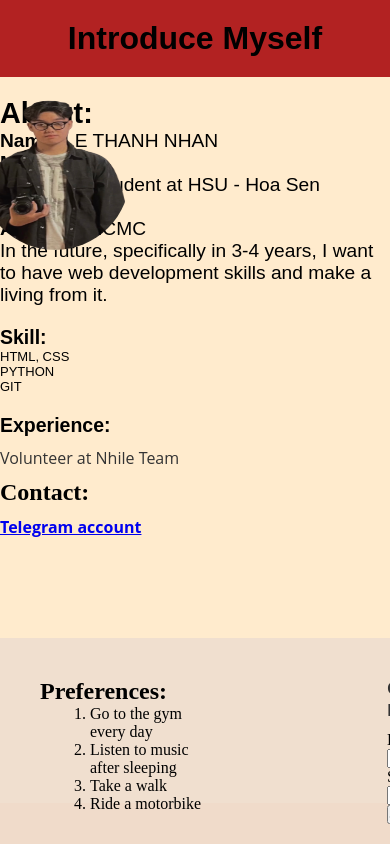
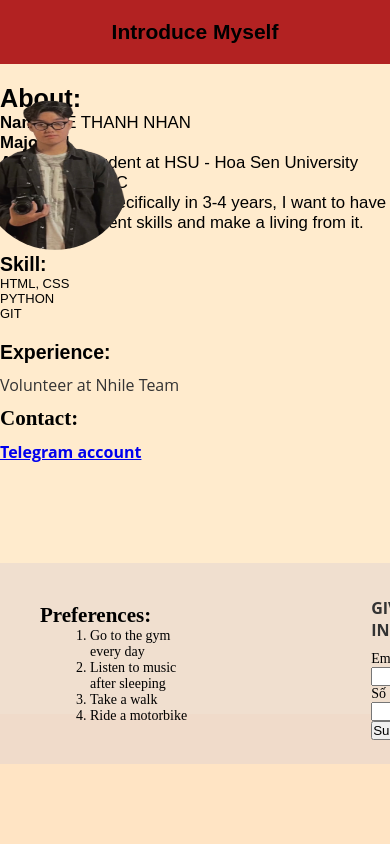
Before and after one commit to kelvin04nhan/git-basic, a plain HTML site: page index.html in a window 390 px wide. Drawn offline with Linux system fonts and the light colour scheme.

Commit message:
add code 13.11

```diff
--- a/index.css
+++ b/index.css
@@ -121,3 +121,30 @@ p {
   margin-left: 200px;
 
 }
+/* Default styles for larger screens */
+body {
+  font-size: 16px;
+}
+
+/* Media query for smaller screens */
+@media only screen and (max-width: 600px) {
+  body {
+      font-size: 14px; /* Adjust font size for smaller screens */
+  }
+
+  /* Adjust other styles for smaller screens here */
+  .header h1 {
+      font-size: 1.5em; /* Adjust header font size for smaller screens */
+  }
+
+  .intro,
+  .skill,
+  .experience,
+  .contact,
+  .photo-container,
+  .footer {
+      width: 100%; /* Make sections take up full width on smaller screens */
+  }
+
+  /* Adjust other styles for smaller screens here */
+}
```
